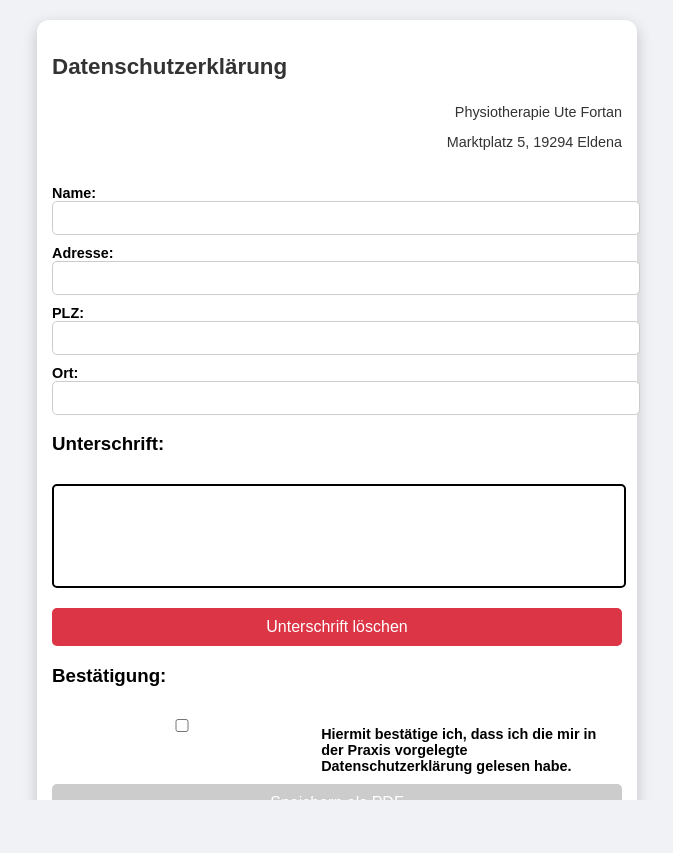
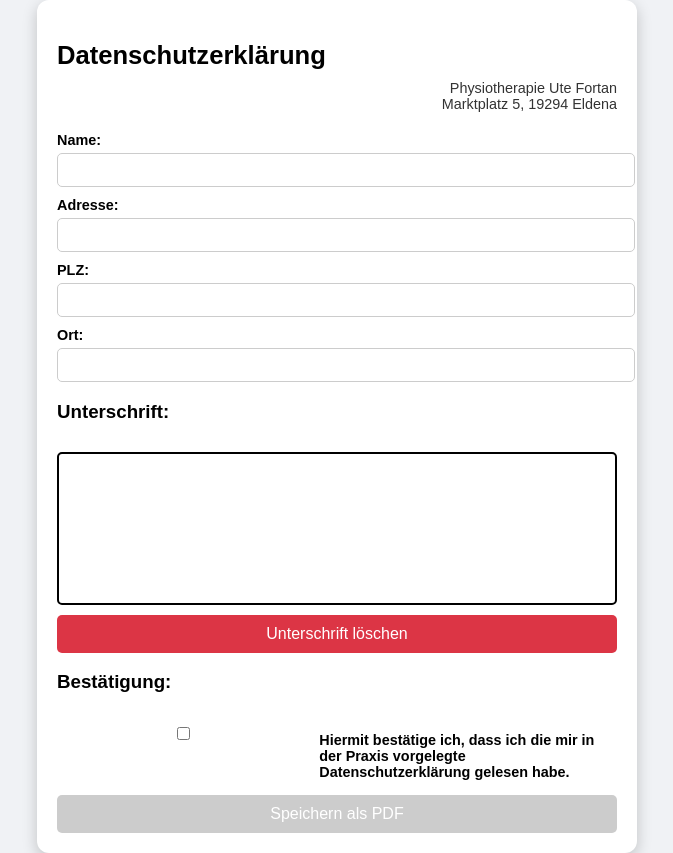
Before and after one commit to Passi70/Datenschutz, a plain HTML site: page index.html in a window 1280 px wide. Both pictures are taken after a click on the button "Unterschrift löschen". Shown: the whole page, without its empty margins (303-976 px from the left). Before the commit the page ends 800 px from the top, so only its background shows below. Drawn offline with nearby package versions, Linux system fonts and the light colour scheme.

Commit message:
Update index.html

```diff
--- a/index.html
+++ b/index.html
@@ -1,54 +1,59 @@
 <!DOCTYPE html>
 <html lang="de">
 <head>
-  <meta charset="UTF-8">
+  <meta charset="UTF-8" />
   <meta name="viewport" content="width=device-width, initial-scale=1.0">
-  <meta name="apple-mobile-web-app-capable" content="yes">
   <title>Datenschutzerklärung</title>
-  <link rel="manifest" href="manifest.json">
   <script src="https://cdnjs.cloudflare.com/ajax/libs/pdfmake/0.2.8/pdfmake.min.js"></script>
   <script src="https://cdnjs.cloudflare.com/ajax/libs/pdfmake/0.2.8/vfs_fonts.js"></script>
   <script src="https://cdn.jsdelivr.net/npm/signature_pad"></script>
   <style>
-    html, body {
+    body {
+      font-family: Arial, sans-serif;
+      background-color: #f0f2f5;
       margin: 0;
       padding: 0;
-      font-family: Arial, sans-serif;
-      background-color: #f0f2f5;
-      height: 100%;
-      overflow: hidden;
+      display: flex;
+      justify-content: center;
+      align-items: center;
+      min-height: 100vh;
+      overflow-x: hidden;
     }
+
     .container {
       background: white;
-      padding: 15px;
+      padding: 20px;
       border-radius: 12px;
-      box-shadow: 0px 5px 15px rgba(0, 0, 0, 0.2);
+      box-shadow: 0 5px 15px rgba(0, 0, 0, 0.2);
       width: 90%;
       max-width: 600px;
-      margin: auto;
-      margin-top: 20px;
       box-sizing: border-box;
       display: flex;
       flex-direction: column;
     }
+
     h2 {
-      color: #333;
-      font-size: 1.4rem;
+      font-size: 1.6rem;
       margin-bottom: 10px;
-      font-weight: bold;
     }
+
     .header-info {
       font-size: 0.9rem;
       color: #333;
       text-align: right;
       margin-bottom: 10px;
     }
+
+    .header-info p {
+      margin: 0;
+    }
+
     label {
       font-size: 0.9rem;
       font-weight: bold;
-      margin-top: 10px;
-      display: block;
+      margin: 10px 0 5px;
     }
+
     input {
       width: 100%;
       padding: 8px;
@@ -56,54 +61,80 @@
       border-radius: 5px;
       font-size: 0.9rem;
     }
-    canvas {
-      border: 2px solid black;
-      border-radius: 5px;
-      background-color: white;
-      margin: 10px 0;
-      width: 100%;
-      height: 100px;
-      touch-action: none;
-    }
+
     button {
-      background-color: #ccc;
-      color: white;
       padding: 10px;
       border: none;
       border-radius: 5px;
+      font-size: 1rem;
+      width: 100%;
+      margin-top: 10px;
+      transition: background 0.3s;
+    }
+
+    #saveButton {
+      background-color: #ccc;
+      color: white;
       cursor: not-allowed;
-      font-size: 1rem;
-      margin-top: 10px;
     }
-    button.active {
+
+    #saveButton.active {
       background-color: #28a745;
       cursor: pointer;
     }
+
     #clearButton {
       background-color: #dc3545;
-      cursor: pointer;
+      color: white;
     }
-    #clearButton.clicked {
+
+    #clearButton.cleared {
       background-color: #28a745;
     }
+
     .checkbox-container {
       display: flex;
       align-items: flex-start;
       gap: 10px;
+      font-size: 0.9rem;
       margin-top: 10px;
     }
-    @media (max-width: 500px) {
-      html, body {
-        overflow-y: auto;
-        height: auto;
+
+    .checkbox-container input {
+      margin-top: 5px;
+    }
+
+    #signature-pad {
+      border: 2px solid black;
+      border-radius: 5px;
+      background-color: white;
+      margin-top: 10px;
+      touch-action: none;
+    }
+
+    @media (max-width: 768px) {
+      body {
+        padding: 20px 0;
+        align-items: flex-start;
       }
+
       .container {
         width: 95%;
-        margin: 20px auto;
       }
+
+      .header-info {
+        text-align: left;
+      }
+
       .checkbox-container {
         flex-direction: column;
         align-items: flex-start;
+      }
+    }
+
+    @media (orientation: landscape) and (max-width: 1024px) {
+      #signature-pad {
+        height: 120px;
       }
     }
   </style>
@@ -117,21 +148,24 @@
     </div>
 
     <label for="name">Name:</label>
-    <input type="text" id="name">
+    <input type="text" id="name" />
+
     <label for="address">Adresse:</label>
-    <input type="text" id="address">
+    <input type="text" id="address" />
+
     <label for="plz">PLZ:</label>
-    <input type="text" id="plz">
+    <input type="text" id="plz" />
+
     <label for="ort">Ort:</label>
-    <input type="text" id="ort">
+    <input type="text" id="ort" />
 
     <h3>Unterschrift:</h3>
-    <canvas id="signature-pad"></canvas>
-    <button id="clearButton" onclick="clearSignature()">Unterschrift löschen</button>
+    <canvas id="signature-pad" height="150"></canvas>
+    <button id="clearButton" type="button" onclick="clearSignature()">Unterschrift löschen</button>
 
     <h3>Bestätigung:</h3>
     <div class="checkbox-container">
-      <input type="checkbox" id="confirmCheckbox" onchange="updateSaveButtonState()">
+      <input type="checkbox" id="confirmCheckbox" onchange="updateButtonState()" />
       <label for="confirmCheckbox">Hiermit bestätige ich, dass ich die mir in der Praxis vorgelegte Datenschutzerklärung gelesen habe.</label>
     </div>
 
@@ -141,36 +175,33 @@
   <script>
     const canvas = document.getElementById("signature-pad");
     const signaturePad = new SignaturePad(canvas, { minWidth: 1, maxWidth: 1.5 });
+    const saveButton = document.getElementById("saveButton");
+    const clearButton = document.getElementById("clearButton");
+    const confirmCheckbox = document.getElementById("confirmCheckbox");
 
     function resizeCanvas() {
-      canvas.width = canvas.offsetWidth;
-      canvas.height = 100;
+      const ratio = Math.max(window.devicePixelRatio || 1, 1);
+      canvas.width = canvas.offsetWidth * ratio;
+      canvas.height = 150 * ratio;
+      canvas.getContext("2d").scale(ratio, ratio);
       signaturePad.clear();
     }
+
+    window.addEventListener("resize", resizeCanvas);
     resizeCanvas();
-    window.addEventListener("resize", resizeCanvas);
 
-    const clearButton = document.getElementById("clearButton");
-    const saveButton = document.getElementById("saveButton");
-
-    function clearSignature() {
-      signaturePad.clear();
-      clearButton.classList.add("clicked");
-      document.getElementById("confirmCheckbox").checked = false;
-      updateSaveButtonState();
-      setTimeout(() => clearButton.classList.remove("clicked"), 500);
+    function isFormValid() {
+      return (
+        document.getElementById("name").value &&
+        document.getElementById("address").value &&
+        document.getElementById("plz").value &&
+        document.getElementById("ort").value &&
+        !signaturePad.isEmpty() &&
+        confirmCheckbox.checked
+      );
     }
 
-    function isFormValid() {
-      const name = document.getElementById("name").value.trim();
-      const address = document.getElementById("address").value.trim();
-      const plz = document.getElementById("plz").value.trim();
-      const ort = document.getElementById("ort").value.trim();
-      const checkboxChecked = document.getElementById("confirmCheckbox").checked;
-      return name && address && plz && ort && checkboxChecked && !signaturePad.isEmpty();
-    }
-
-    function updateSaveButtonState() {
+    function updateButtonState() {
       if (isFormValid()) {
         saveButton.disabled = false;
         saveButton.classList.add("active");
@@ -180,13 +211,20 @@
       }
     }
 
-    document.querySelectorAll("input, #confirmCheckbox").forEach(el => {
-      el.addEventListener("input", updateSaveButtonState);
-      el.addEventListener("change", updateSaveButtonState);
+    document.querySelectorAll("input").forEach(input => {
+      input.addEventListener("input", updateButtonState);
     });
 
-    canvas.addEventListener("mouseup", updateSaveButtonState);
-    canvas.addEventListener("touchend", updateSaveButtonState);
+    canvas.addEventListener("mouseup", updateButtonState);
+    canvas.addEventListener("touchend", updateButtonState);
+
+    function clearSignature() {
+      signaturePad.clear();
+      clearButton.classList.add("cleared");
+      setTimeout(() => clearButton.classList.remove("cleared"), 600);
+      confirmCheckbox.checked = false;
+      updateButtonState();
+    }
 
     function generatePDF() {
       const name = document.getElementById("name").value;
@@ -202,17 +240,17 @@
           { text: "1. Verantwortliche Stelle", style: "subheader" },
           { text: `Name: ${name}\nAdresse: ${address}\nPLZ, Ort: ${plz} ${ort}`, margin: [0, 10, 0, 10] },
           { text: "2. Erhebung und Verarbeitung personenbezogener Daten", style: "subheader" },
-          { text: "Ihre personenbezogenen Daten werden nur im Rahmen der gesetzlichen Bestimmungen verarbeitet..." },
+          { text: "Ihre personenbezogenen Daten werden nur im Rahmen der gesetzlichen Bestimmungen verarbeitet. Dies betrifft insbesondere Name, Adresse, Telefonnummer und E-Mail-Adresse, soweit diese zur Vertragserfüllung oder Kontaktaufnahme erforderlich sind." },
           { text: "3. Zweck der Datenverarbeitung", style: "subheader" },
-          { text: "Die erhobenen Daten dienen ausschließlich der Vertragserfüllung..." },
+          { text: "Die erhobenen Daten dienen ausschließlich der Vertragserfüllung, Kundenbetreuung und gesetzlich vorgeschriebenen Dokumentationen." },
           { text: "4. Weitergabe an Dritte", style: "subheader" },
-          { text: "Eine Weitergabe Ihrer Daten erfolgt nur, wenn dies zur Vertragserfüllung notwendig ist..." },
+          { text: "Eine Weitergabe Ihrer Daten erfolgt nur, wenn dies zur Vertragserfüllung notwendig ist oder aufgrund gesetzlicher Verpflichtungen." },
           { text: "5. Speicherdauer", style: "subheader" },
-          { text: "Ihre Daten werden nur so lange gespeichert, wie es für die genannten Zwecke erforderlich ist..." },
+          { text: "Ihre Daten werden nur so lange gespeichert, wie es für die genannten Zwecke erforderlich ist oder gesetzliche Aufbewahrungsfristen bestehen." },
           { text: "6. Ihre Rechte", style: "subheader" },
-          { text: "Sie haben das Recht auf Auskunft, Berichtigung, Löschung..." },
+          { text: "Sie haben das Recht auf Auskunft, Berichtigung, Löschung, Einschränkung der Verarbeitung sowie Widerspruch gegen die Verarbeitung Ihrer personenbezogenen Daten. Anfragen richten Sie bitte an die oben genannte verantwortliche Stelle." },
           { text: "7. Kontakt und Beschwerden", style: "subheader" },
-          { text: "Bei Fragen zum Datenschutz oder Beschwerden wenden Sie sich bitte an die oben genannte Adresse." },
+          { text: "Bei Fragen zum Datenschutz oder Beschwerden wenden Sie sich bitte an die oben genannte Adresse oder an die zuständige Datenschutzbehörde." },
           { text: "\n________________________________________", margin: [0, 10, 0, 0] },
           { text: `Ort, Datum: Eldena, ${formattedDate}`, margin: [0, 5, 0, 0] },
           { text: "________________________________________", margin: [0, 10, 0, 0] },
```
